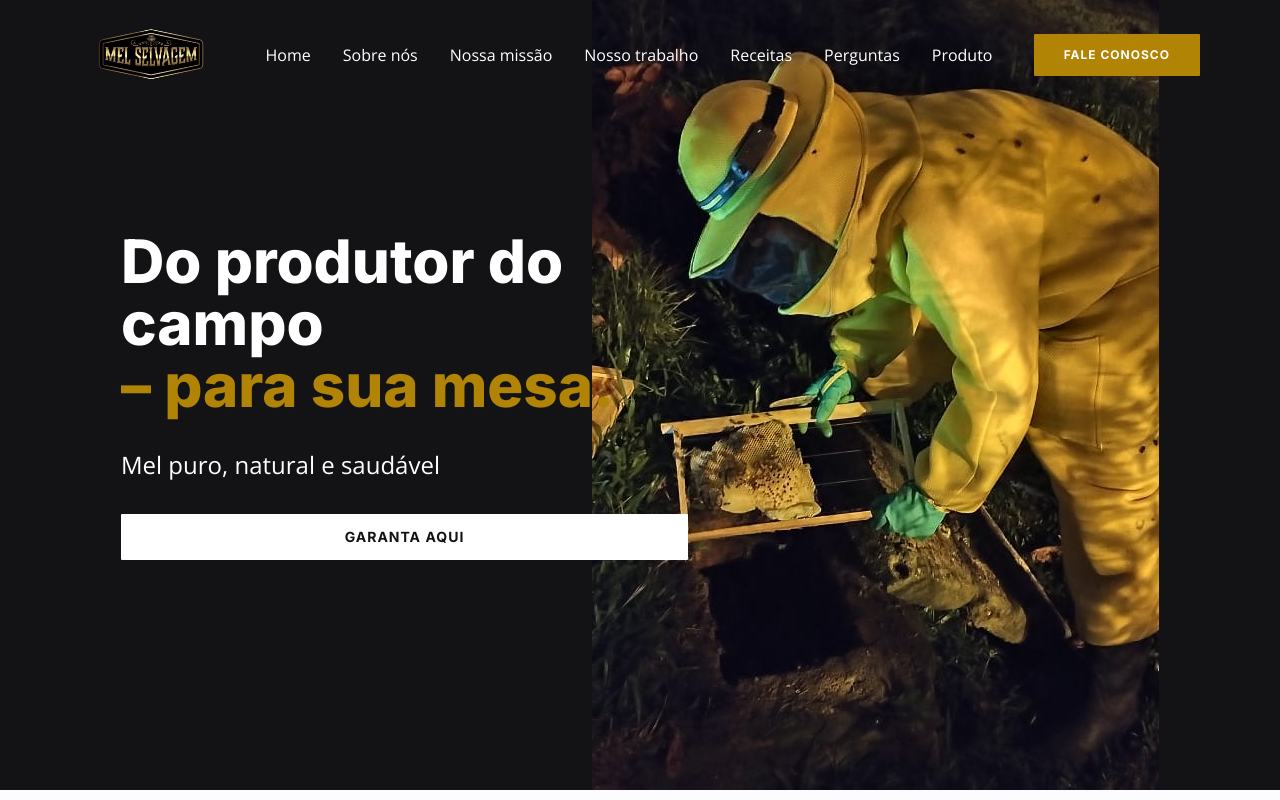
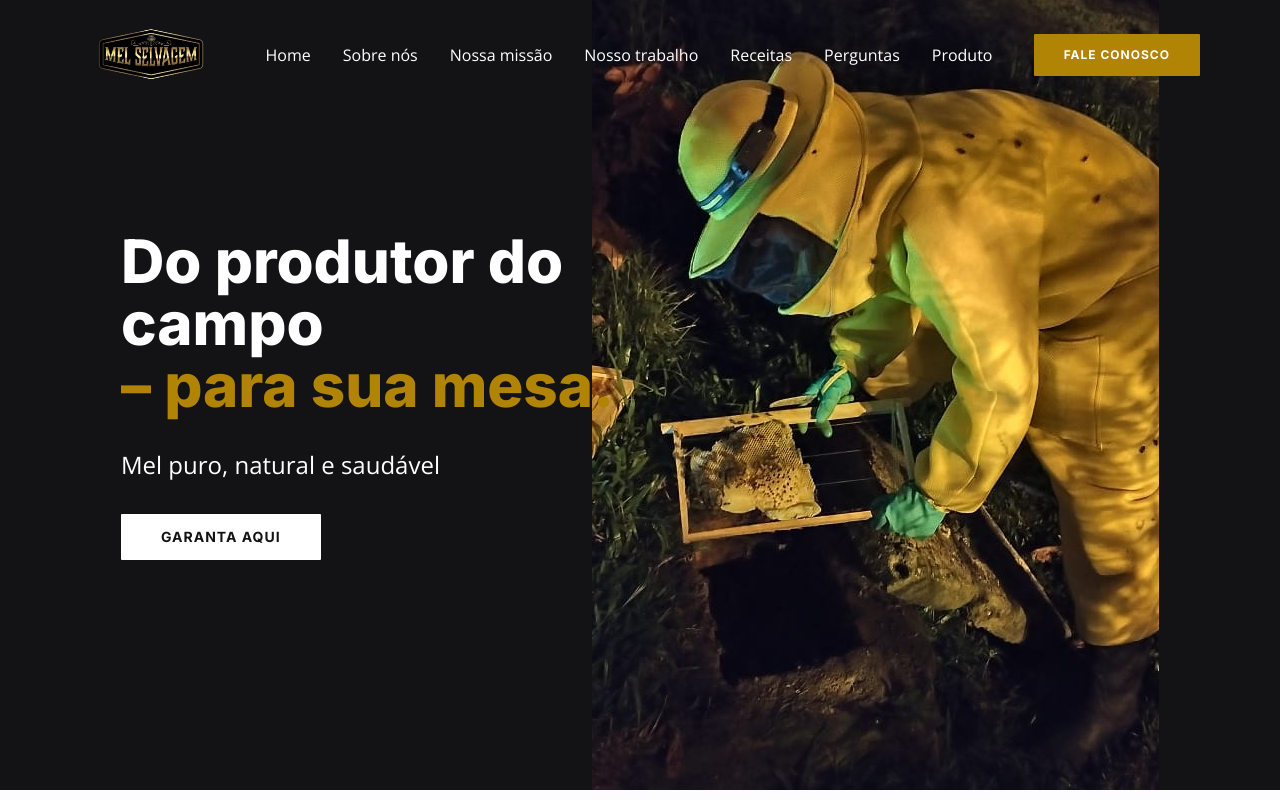
Before and after one commit to k-nylander/Mel_Selvagem-free, a React (Create React App) app: page / in a window 1280 px wide. Shown: the top 800 px of the page. Built offline with nearby package versions, Linux system fonts and the light colour scheme; the HTML template or start-up script is replaced by a standard one.

Commit message:
fix: button

```diff
--- a/src/components/Banner.js
+++ b/src/components/Banner.js
@@ -18,9 +18,9 @@ const Banner = () => {
               <span className='text-primary-400'>{titlePart2}</span>
             </h1>
             <p className='max-w-[415px] text-body-md lg:text-body-lg mb-8' data-aos='fade-down' data-aos-delay='600'>{subtitle}</p>
-            <a  href={link} className='btn btn-sm lg:btn-lg btn-secondary' data-aos='fade-down' data-aos-delay='700'>
+            <button href={link} className='btn btn-sm lg:btn-lg btn-secondary' data-aos='fade-down' data-aos-delay='700'>
               {textBtn}
-            </a>
+            </button>
           </div>
           {/* imagem */}
           <div
```
